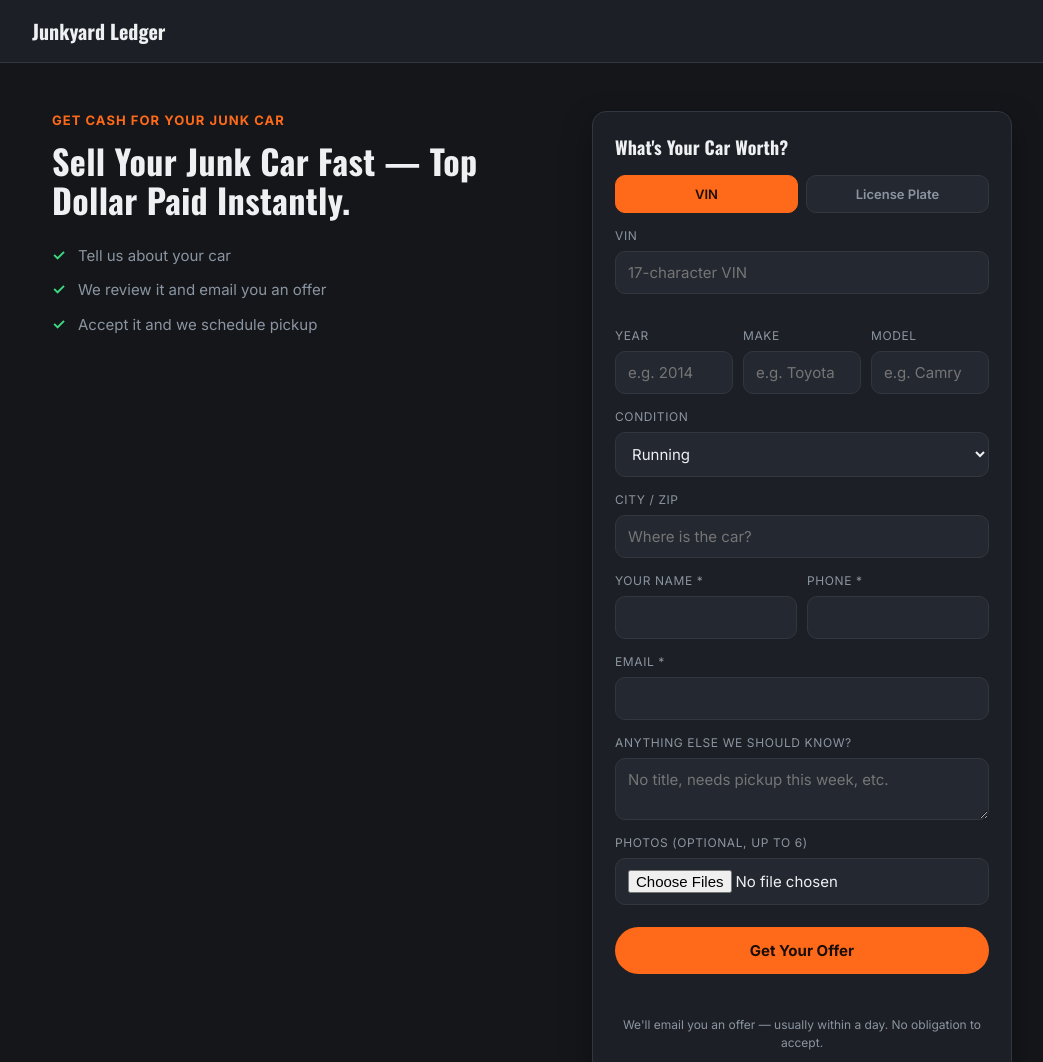
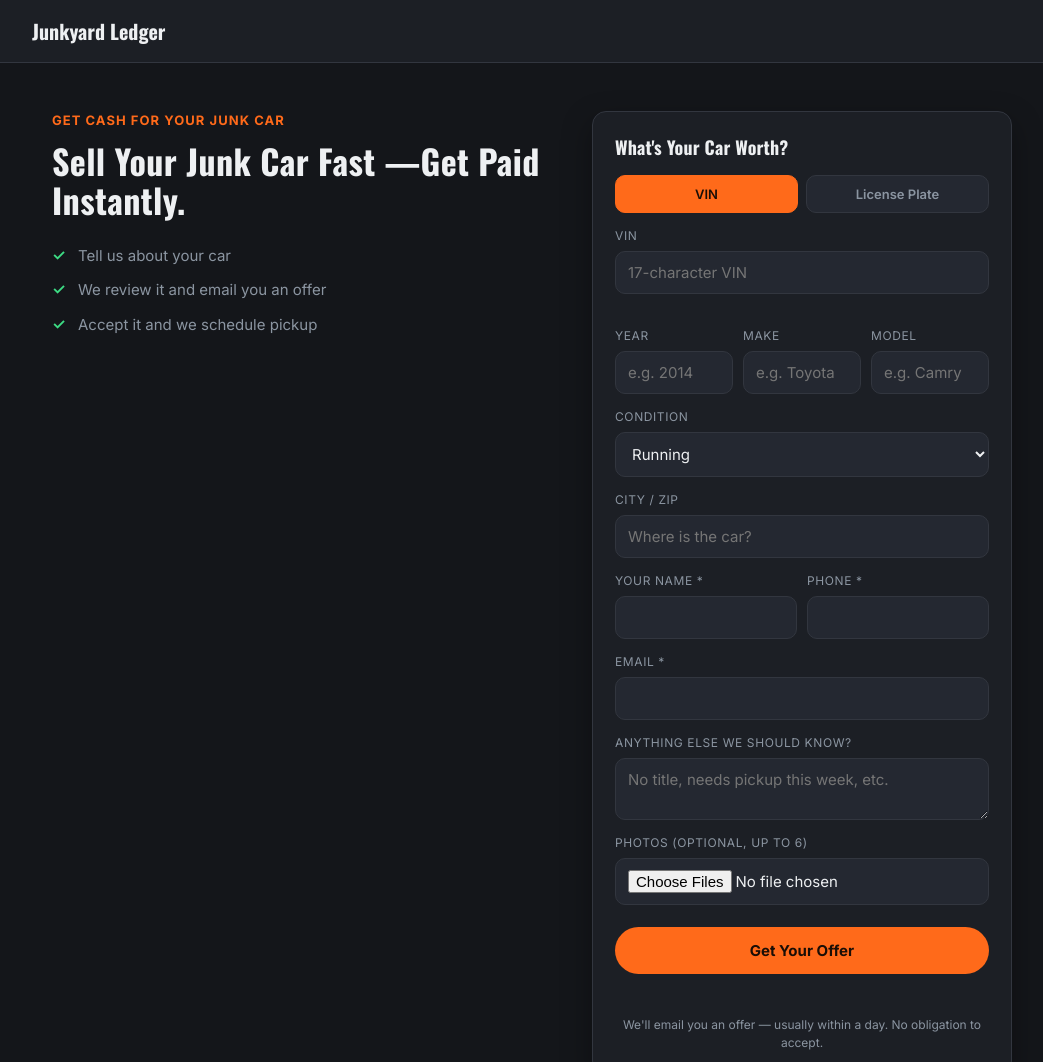
Before and after one commit to mitechllc/junkcarsoffers, a website: page index.html in a window 1280 px wide. Shown: the top 1062 px of the page, without its empty margins (108-1151 px from the left). Drawn offline with nearby package versions, Linux system fonts and the light colour scheme.

Commit message:
updated front page

```diff
--- a/index.html
+++ b/index.html
@@ -23,7 +23,7 @@
   <section class="hero">
     <div class="hero-copy">
       <p class="eyebrow">Get Cash For Your Junk Car</p>
-      <h1>Sell Your Junk Car Fast — Top Dollar Paid Instantly.</h1>
+      <h1>Sell Your Junk Car Fast —Get Paid Instantly.</h1>
       <ul class="check-list">
         <li>Tell us about your car</li>
         <li>We review it and email you an offer</li>
```
